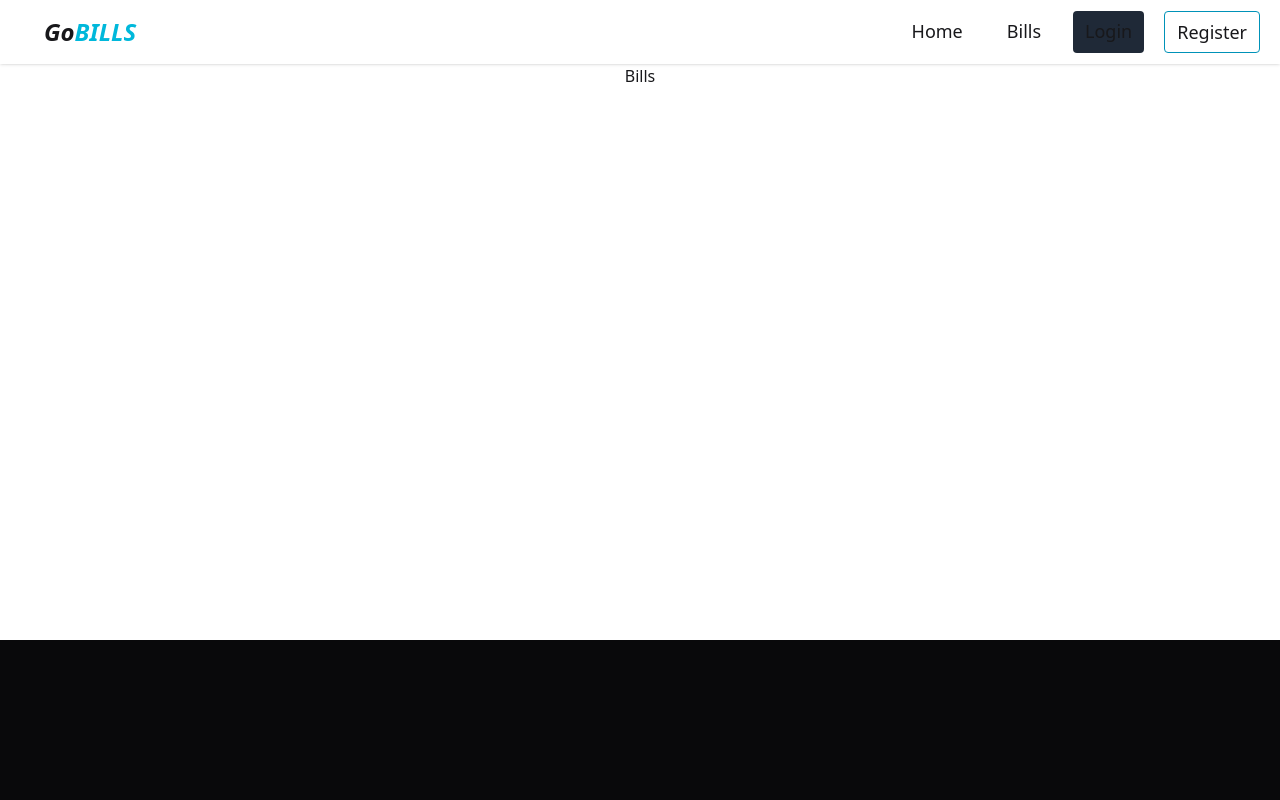
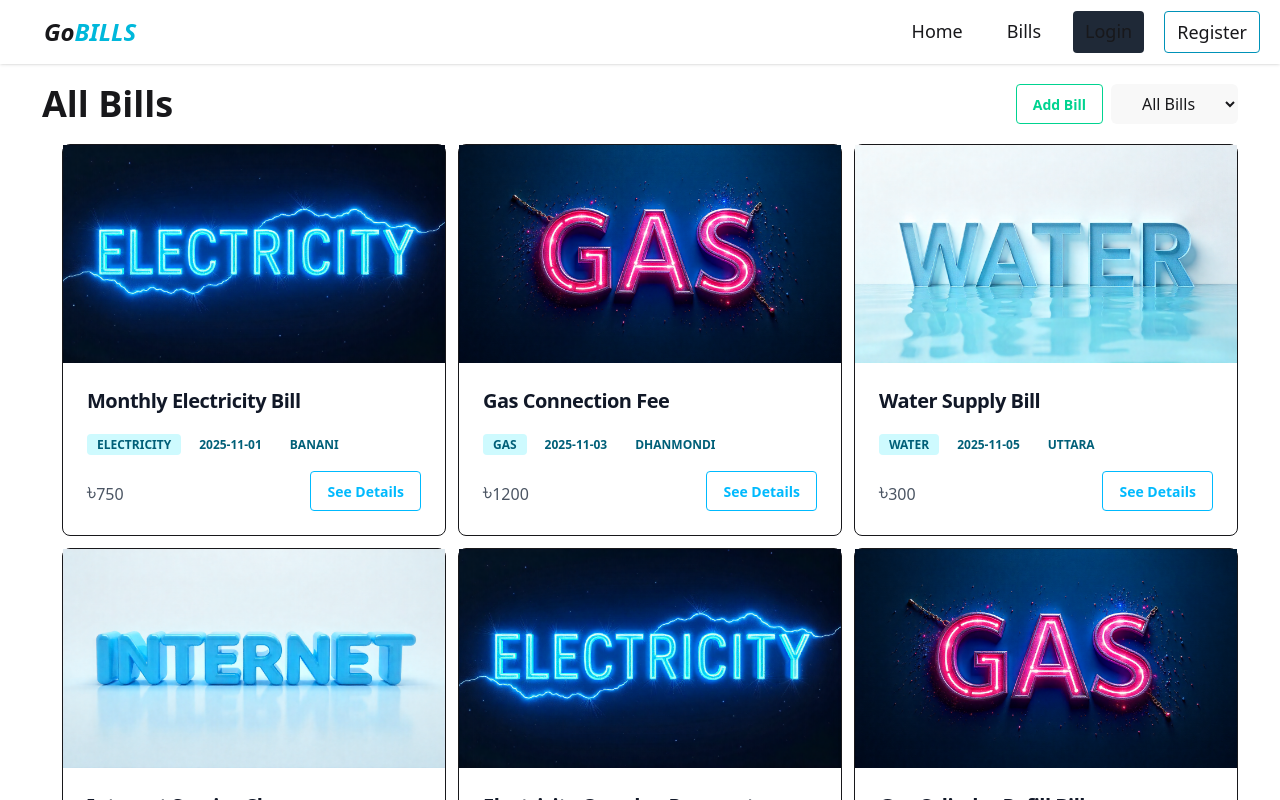
Before and after one commit to alvy00/ph-category-client-a10, a React (Vite) app: page /bills in a window 1280 px wide. Shown: the top 800 px of the page. Built offline with nearby package versions, Linux system fonts and the light colour scheme; no server answers.

Commit message:
Finished Bills Page

```diff
--- a/public/mockBills.json
+++ b/public/mockBills.json
@@ -2,61 +2,101 @@
     {
         "title": "Monthly Electricity Bill",
         "category": "Electricity",
+        "email": "user1@gmail.com",
         "location": "Banani",
-        "date": "2025-11-01"
+        "description": "Regular monthly electricity usage bill.",
+        "image": "https://example.com/electricity1.jpg",
+        "date": "2025-11-01",
+        "amount": 750
     },
     {
         "title": "Gas Connection Fee",
         "category": "Gas",
+        "email": "user2@gmail.com",
         "location": "Dhanmondi",
-        "date": "2025-11-03"
+        "description": "One-time payment for new gas line connection.",
+        "image": "https://example.com/gas1.jpg",
+        "date": "2025-11-03",
+        "amount": 1200
     },
     {
         "title": "Water Supply Bill",
         "category": "Water",
+        "email": "user3@gmail.com",
         "location": "Uttara",
-        "date": "2025-11-05"
+        "description": "Monthly water usage bill for residential usage.",
+        "image": "https://example.com/water1.jpg",
+        "date": "2025-11-05",
+        "amount": 300
     },
     {
         "title": "Internet Service Charge",
         "category": "Internet",
+        "email": "user4@gmail.com",
         "location": "Gulshan",
-        "date": "2025-11-07"
+        "description": "Monthly subscription for 50 Mbps broadband.",
+        "image": "https://example.com/internet1.jpg",
+        "date": "2025-11-07",
+        "amount": 1200
     },
     {
         "title": "Electricity Overdue Payment",
         "category": "Electricity",
+        "email": "user5@gmail.com",
         "location": "Mirpur",
-        "date": "2025-11-09"
+        "description": "Overdue bill for last month's electricity usage.",
+        "image": "https://example.com/electricity2.jpg",
+        "date": "2025-11-09",
+        "amount": 950
     },
     {
         "title": "Gas Cylinder Refill Bill",
         "category": "Gas",
+        "email": "user6@gmail.com",
         "location": "Banani",
-        "date": "2025-11-10"
+        "description": "Payment for LP gas cylinder refill.",
+        "image": "https://example.com/gas2.jpg",
+        "date": "2025-11-10",
+        "amount": 1100
     },
     {
         "title": "Water Meter Reading Charge",
         "category": "Water",
+        "email": "user7@gmail.com",
         "location": "Dhanmondi",
-        "date": "2025-11-12"
+        "description": "Charge for monthly water meter inspection.",
+        "image": "https://example.com/water2.jpg",
+        "date": "2025-11-12",
+        "amount": 150
     },
     {
         "title": "High-Speed Internet Plan",
         "category": "Internet",
+        "email": "user8@gmail.com",
         "location": "Uttara",
-        "date": "2025-11-14"
+        "description": "Payment for upgraded 100 Mbps plan.",
+        "image": "https://example.com/internet2.jpg",
+        "date": "2025-11-14",
+        "amount": 1800
     },
     {
         "title": "Electricity Usage Fee",
         "category": "Electricity",
+        "email": "user9@gmail.com",
         "location": "Gulshan",
-        "date": "2025-11-16"
+        "description": "Monthly electricity bill based on unit usage.",
+        "image": "https://example.com/electricity3.jpg",
+        "date": "2025-11-16",
+        "amount": 680
     },
     {
         "title": "Gas Bill for Kitchen",
         "category": "Gas",
+        "email": "user10@gmail.com",
         "location": "Mirpur",
-        "date": "2025-11-18"
+        "description": "Monthly gas usage bill for household cooking.",
+        "image": "https://example.com/gas3.jpg",
+        "date": "2025-11-18",
+        "amount": 520
     }
 ]
--- /dev/null
+++ b/src/components/AllBills/AllBills.jsx
@@ -0,0 +1,34 @@
+import { useRouteLoaderData } from "react-router";
+import BillCard from "../RecentBills/BillCard";
+import FilterDropdown from "./FilterDropdown";
+import { useState } from "react";
+
+const AllBills = () => {
+    const bills = useRouteLoaderData("Root");
+    const [filteredBills, setFilteredBills] = useState(bills);
+
+    return (
+        <div className="flex flex-col gap-5 p-5">
+            <div className="flex justify-between">
+                <span className="font-bold text-4xl">All Bills</span>
+                <div className="flex gap-2 justify-between items-center">
+                    <button className="btn btn-outline btn-success">
+                        Add Bill
+                    </button>
+                    <FilterDropdown
+                        bills={bills}
+                        setFilteredBills={setFilteredBills}
+                    />
+                </div>
+            </div>
+
+            <div className="grid grid-cols-3 gap-3 pl-5">
+                {filteredBills.map((bill) => (
+                    <BillCard bill={bill} />
+                ))}
+            </div>
+        </div>
+    );
+};
+
+export default AllBills;
--- /dev/null
+++ b/src/components/AllBills/FilterDropdown.jsx
@@ -0,0 +1,37 @@
+import { useEffect, useState } from "react";
+
+const FilterDropdown = ({ bills, setFilteredBills }) => {
+    const [filter, setFilter] = useState("All");
+
+    const handleFilterChange = (e) => {
+        setFilter(e.target.value);
+    };
+
+    useEffect(() => {
+        setFilteredBills(
+            bills.filter((bill) => {
+                if (filter.toLowerCase() === "all") return true;
+
+                return bill.category.toLowerCase() === filter.toLowerCase();
+            })
+        );
+        //console.log(filter);
+    }, [bills, filter, setFilteredBills]);
+    return (
+        <>
+            <select
+                className="bg-base-200 w-full h-full rounded-md text-center"
+                value={filter}
+                onChange={handleFilterChange}
+            >
+                <option value="All">All Bills</option>
+                <option value="Electricity">Electricity Bills</option>
+                <option value="Gas">Gas Bills</option>
+                <option value="Internet">Internet Bills</option>
+                <option value="Water">Water Bills</option>
+            </select>
+        </>
+    );
+};
+
+export default FilterDropdown;
--- a/src/components/RecentBills/BillCard.jsx
+++ b/src/components/RecentBills/BillCard.jsx
@@ -20,20 +20,24 @@ const BillCard = ({ bill }) => {
         >
             <a href="#">
                 <h5 className="text-xl font-semibold tracking-tight text-gray-900 dark:text-white">
-                    {bill.title || "A title"}
+                    {bill.title || "--"}
                 </h5>
             </a>
             <div className="">
                 <span className="mr-2 rounded bg-cyan-100 px-2.5 py-0.5 text-xs font-semibold text-cyan-800 dark:bg-base-100 dark:text-cyan-800 uppercase">
-                    {bill.category || "category"}
+                    {bill.category || "--"}
                 </span>
                 <span className="mr-2 rounded bg-base-100 px-2.5 py-0.5 text-xs font-semibold text-cyan-800 dark:bg-base-100 dark:text-cyan-800">
-                    {bill.date || "12/11/25"}
+                    {bill.date || "--"}
+                </span>
+                <span className="mr-2 rounded bg-base-100 px-2.5 py-0.5 text-xs font-semibold text-cyan-800 dark:bg-base-100 dark:text-cyan-800 uppercase">
+                    {bill.location || "--"}
                 </span>
             </div>
             <div className="flex items-center justify-between">
                 <span className=" dark:text-gray-500 text-gray-600">
-                    {bill.location || "Rajshahi"}
+                    <span className="text-2xl">৳</span>
+                    {bill.amount || "--"}
                 </span>
                 <button className="btn btn-outline btn-info">
                     See Details
--- a/src/pages/Bills.jsx
+++ b/src/pages/Bills.jsx
@@ -1,7 +1,15 @@
-import React from "react";
+import React, { useEffect } from "react";
+import AllBills from "../components/AllBills/AllBills";
 
 const Bills = () => {
-    return <div>Bills</div>;
+    useEffect(() => {
+        document.title = "GoBILLS | Bills";
+    }, []);
+    return (
+        <>
+            <AllBills />
+        </>
+    );
 };
 
 export default Bills;
--- a/src/pages/Home.jsx
+++ b/src/pages/Home.jsx
@@ -1,10 +1,13 @@
-import React from "react";
+import { useEffect } from "react";
 import Banner from "../components/Banner/Banner";
 import MainContent from "../components/MainContent/MainContent";
 import NewsletterSection from "../components/Newsletter/NewsletterSection";
 import WhyChooseUs from "../components/WhyUs/WhyChooseUs";
 
 const Home = () => {
+    useEffect(() => {
+        document.title = "GoBILLS | Home";
+    }, []);
     return (
         <>
             <div className="w-full h-full flex flex-col">
--- a/src/pages/MyBills.jsx
+++ b/src/pages/MyBills.jsx
@@ -1,6 +1,9 @@
-import React from "react";
+import React, { useEffect } from "react";
 
 const MyBills = () => {
+    useEffect(() => {
+        document.title = "GoBILLS | My Pay Bills";
+    }, []);
     return <div>MyBills</div>;
 };
 
--- a/src/pages/Profile.jsx
+++ b/src/pages/Profile.jsx
@@ -1,6 +1,9 @@
-import React from "react";
+import React, { useEffect } from "react";
 
 const Profile = () => {
+    useEffect(() => {
+        document.title = "GoBILLS | Profile";
+    }, []);
     return <div>Profile</div>;
 };
 
--- /dev/null
+++ b/src/provider/PrivateRoute.jsx
@@ -0,0 +1,7 @@
+import React from "react";
+
+const PrivateRoute = () => {
+    return <div>PrivateRoute</div>;
+};
+
+export default PrivateRoute;
```
